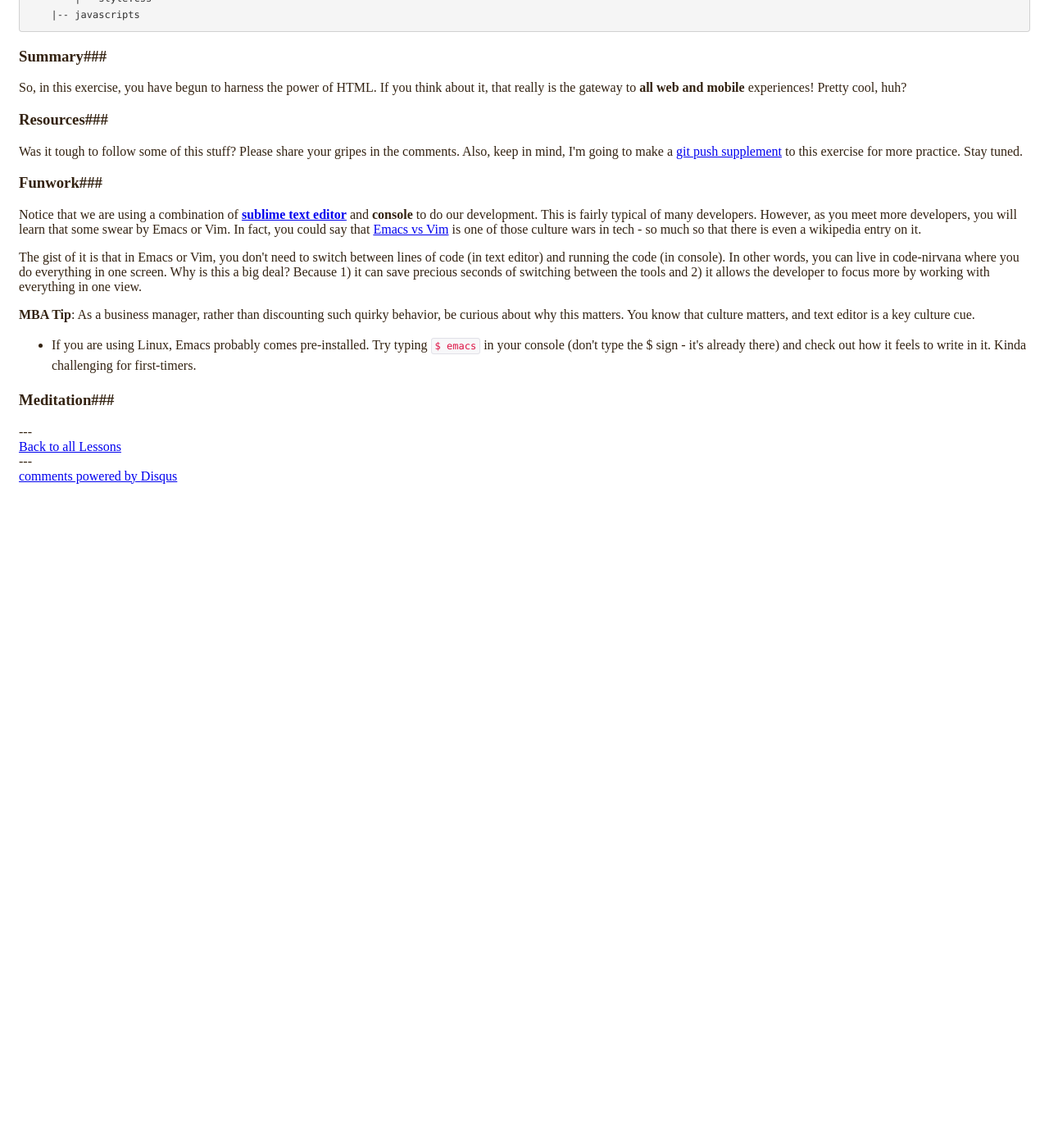
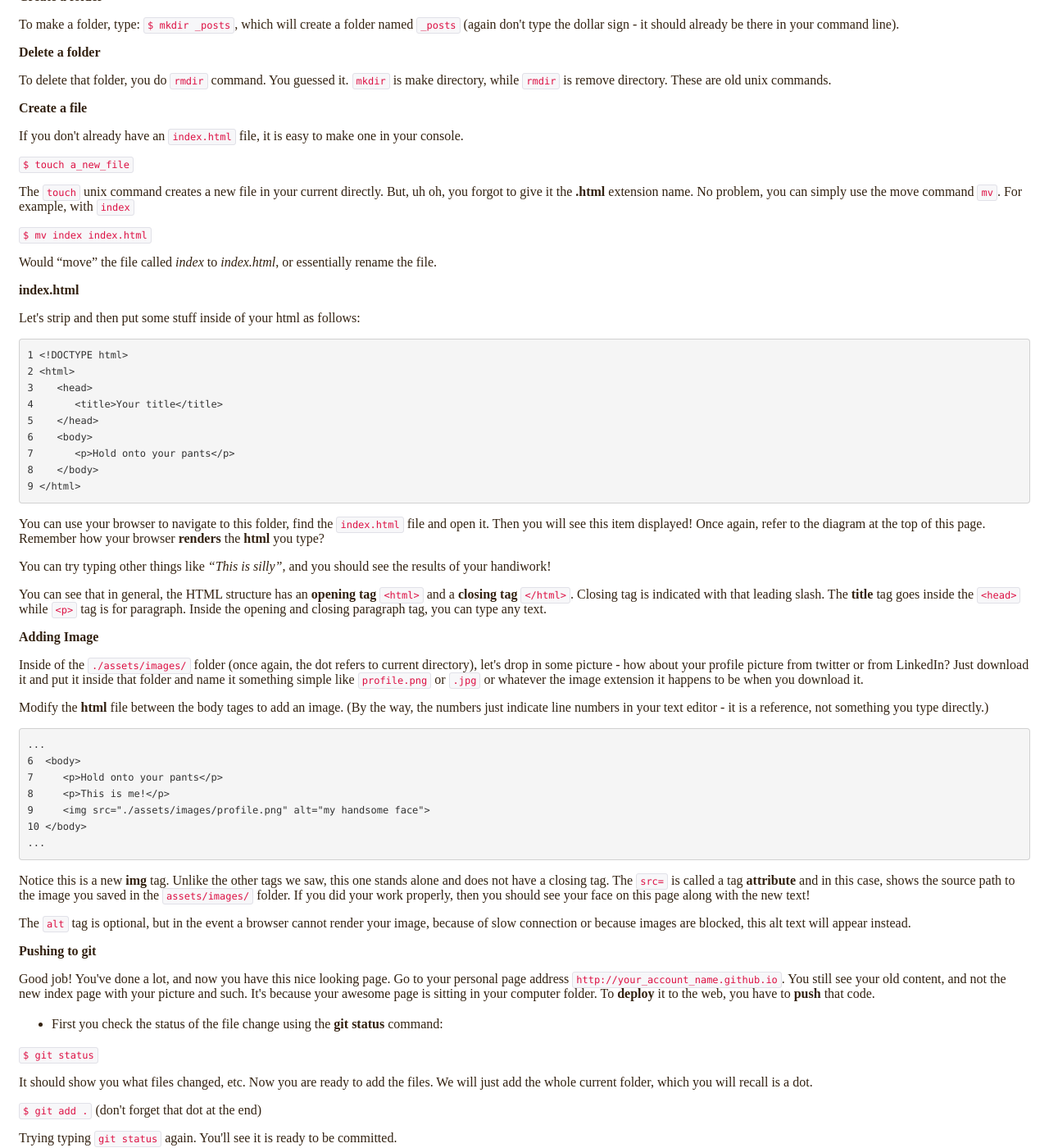
Before and after one commit to productmanagers/productmanagers.github.io, a Jekyll site: the page built from _posts/2014-01-16-day03a-html-basics.md, in a window 1280 px wide and 1400 px high, scrolled down 1395 px. Shown: the whole window at 82% size. Built offline with Jekyll 4.4.1, drawn with Linux system fonts in a browser that asks for light colours; comment, search, counter and statistics services are not loaded; before the commit the page ends 1993 px from its top, so only the background shows below that; some of the changed text lies outside the part shown.

Commit message:
lesson 3a complete

```diff
--- a/_posts/2014-01-16-day03a-html-basics.md
+++ b/_posts/2014-01-16-day03a-html-basics.md
@@ -43,20 +43,98 @@ __C. Folder structure__
 Now, whatever you might have generated by way of first page, I would like us to sync our folder structure as follows:
 
     .
-    |-- _config.yml
-    |-- _includes
-    |-- _layouts
-    |   |-- default.html
-    |   |-- post.html
-    |-- _posts
-    |   |-- 2011-10-25-open-source-is-good.markdown
-    |   |-- 2011-04-26-hello-world.markdown
-    |-- _site
-    |-- index.html
-    |-- assets
+    |-- _posts (this is an empty folder named with underscore first)
+    |-- index.html (file with .html extension)
+    |-- assets (folder with sub-folders)
         |-- css
-            |-- style.css
+            |-- main.css
+        |-- images
+            |-- profile.png
         |-- javascripts
+
+You\'ll notice the single dot at the top of the directory structure refers to current folder. You probably don\'t have a folder called `_posts` yet, so you can create it. You all know how to make a new folder in our GUI-centric world using mouse. Programmers make and delete folders from their command-line.
+
+__Create a folder__
+
+To make a folder, type: `$ mkdir _posts`, which will create a folder named `_posts` (again don\'t type the dollar sign - it should already be there in your command line).
+
+__Delete a folder__
+
+To delete that folder, you do `rmdir` command. You guessed it. `mkdir` is make directory, while `rmdir` is remove directory. These are old unix commands.
+
+__Create a file__
+
+If you don\'t already have an `index.html` file, it is easy to make one in your console.
+
+`$ touch a_new_file`
+
+The `touch` unix command creates a new file in your current directly. But, uh oh, you forgot to give it the __.html__ extension name. No problem, you can simply use the move command `mv`. For example, with `index`
+
+`$ mv index index.html`
+
+Would "move" the file called _index_ to _index.html_, or essentially rename the file.
+
+__index.html__
+
+Let\'s strip and then put some stuff inside of your html as follows:
+
+    1 <!DOCTYPE html>
+    2 <html>
+    3    <head>
+    4       <title>Your title</title>
+    5    </head>
+    6    <body>
+    7       <p>Hold onto your pants</p>
+    8    </body>
+    9 </html>
+
+You can use your browser to navigate to this folder, find the `index.html` file and open it. Then you will see this item displayed! Once again, refer to the diagram at the top of this page. Remember how your browser __renders__ the __html__ you type?
+
+You can try typing other things like _"This is silly"_, and you should see the results of your handiwork!
+
+You can see that in general, the HTML structure has an __opening tag__ `<html>` and a __closing tag__ `</html>`. Closing tag is indicated with that leading slash. The __title__ tag goes inside the `<head>` while `<p>` tag is for paragraph. Inside the opening and closing paragraph tag, you can type any text.
+
+__Adding Image__
+
+Inside of the `./assets/images/` folder (once again, the dot refers to current directory), let\'s drop in some picture - how about your profile picture from twitter or from LinkedIn? Just download it and put it inside that folder and name it something simple like `profile.png` or `.jpg` or whatever the image extension it happens to be when you download it.
+
+Modify the __html__ file between the body tages to add an image. (By the way, the numbers just indicate line numbers in your text editor - it is a reference, not something you type directly.)
+
+    ...
+    6  <body>
+    7     <p>Hold onto your pants</p>
+    8     <p>This is me!</p>
+    9     <img src="./assets/images/profile.png" alt="my handsome face">
+    10 </body>
+    ...
+
+Notice this is a new __img__ tag. Unlike the other tags we saw, this one stands alone and does not have a closing tag. The `src=` is called a tag __attribute__ and in this case, shows the source path to the image you saved in the `assets/images/` folder. If you did your work properly, then you should see your face on this page along with the new text!
+
+The `alt` tag is optional, but in the event a browser cannot render your image, because of slow connection or because images are blocked, this alt text will appear instead.
+
+__Pushing to git__
+
+Good job! You\'ve done a lot, and now you have this nice looking page. Go to your personal page address `http://your_account_name.github.io`. You still see your old content, and not the new index page with your picture and such. It\'s because your awesome page is sitting in your computer folder. To __deploy__ it to the web, you have to __push__ that code.
+
+* First you check the status of the file change using the __git status__ command:
+
+`$ git status`
+
+It should show you what files changed, etc. Now you are ready to add the files. We will just add the whole current folder, which you will recall is a dot.
+
+`$ git add .` (don\'t forget that dot at the end)
+
+Trying typing `git status` again. You\'ll see it is ready to be committed.
+
+`$ git commit -m "my first git push"`
+
+And finally, you are ready to push this code.
+
+`$ git push origin master`
+
+After this, you should see your page online! Yay! If you make other changes to your code, you just repeat the process and push the code to your repo again. Hopefully, this weird language is now becoming more familiar the more you use it.
+
+Ok, that was a lot. Again, we will repeat the git stuff in the supplement, and also remember that there is a CodeSchool lesson called [Try Git](http://try.github.io/).
 
 ###Summary###
 So, in this exercise, you have begun to harness the power of HTML. If you think about it, that really is the gateway to __all web and mobile__ experiences! Pretty cool, huh?
@@ -65,6 +143,12 @@ So, in this exercise, you have begun to harness the power of HTML. If you think
 Was it tough to follow some of this stuff? Please share your gripes in the comments. Also, keep in mind, I\'m going to make a [git push supplement](../git-push-pull-supplement/) to this exercise for more practice. Stay tuned.
 
 ###Funwork###
+__Unix Commands__
+
+* You created a new folder using `mkdir` above. You were able to remove that same directory with `rmdir` command. What if the folder is not empty. What if there is a file inside that directory you want to remove? Try looking up how to do that.
+
+__Editors__
+
 Notice that we are using a combination of [__sublime text editor__](http://www.sublimetext.com/) and __console__ to do our development. This is fairly typical of many developers. However, as you meet more developers, you will learn that some swear by Emacs or Vim. In fact, you could say that [Emacs vs Vim](http://en.wikipedia.org/wiki/Editor_war) is one of those culture wars in tech - so much so that there is even a wikipedia entry on it.
 
 The gist of it is that in Emacs or Vim, you don\'t need to switch between lines of code (in text editor) and running the code (in console). In other words, you can live in code-nirvana where you do everything in one screen. Why is this a big deal? Because 1) it can save precious seconds of switching between the tools and 2) it allows the developer to focus more by working with everything in one view.
@@ -74,3 +158,4 @@ __MBA Tip__: As a business manager, rather than discounting such quirky behavior
 * If you are using Linux, Emacs probably comes pre-installed. Try typing `$ emacs` in your console (don\'t type the $ sign - it\'s already there) and check out how it feels to write in it. Kinda challenging for first-timers.
 
 ###Meditation###
+_How does it feel to have such an instant feedback loop for creating new content?_
```
Also changed, not shown: _posts/2014-01-16-day03b-git-push-pull-supplement.md (deleted, +0 -61 lines).
